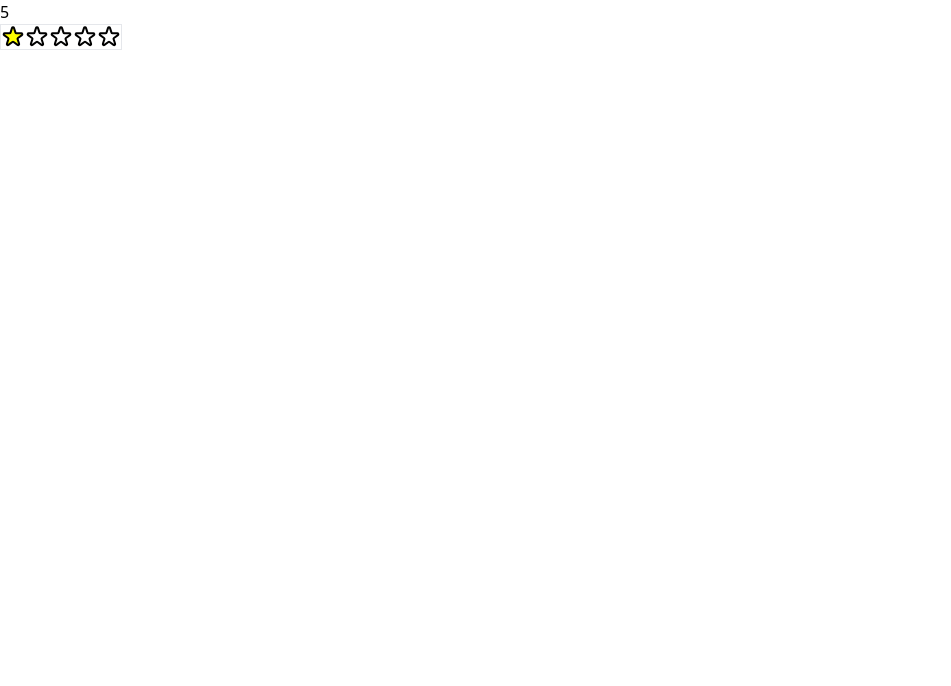
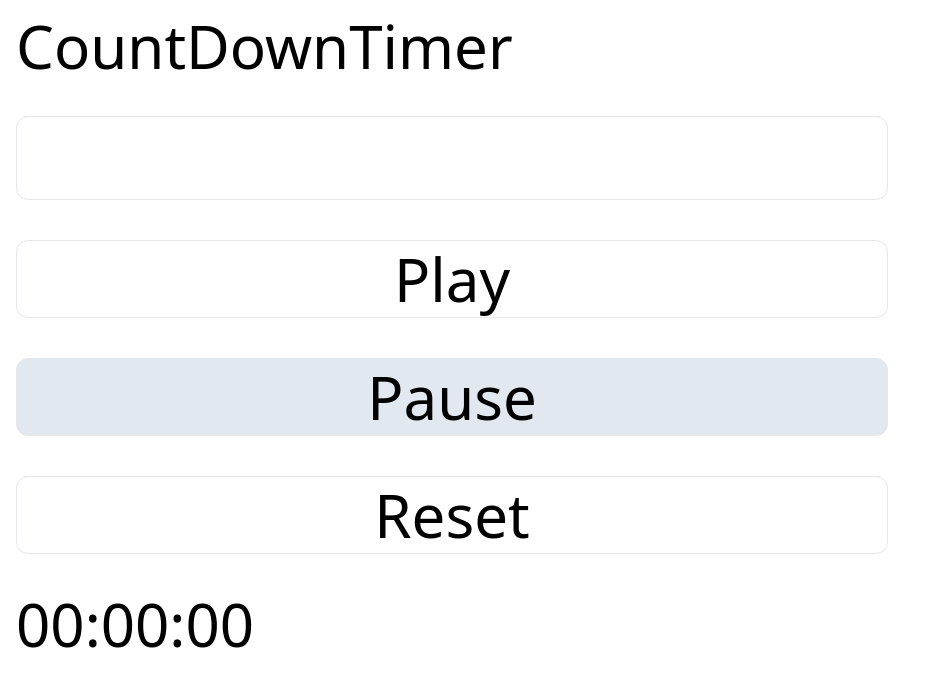
Before and after one commit to bhimanshukalra/algochurn-practice, a React (Vite) app: page / in a window 1280 px wide. Shown: the top 686 px of the page, without its empty margins (0-951 px from the left). Built offline with nearby package versions, Linux system fonts and the light colour scheme.

Commit message:
Chore: added CountDownTimer solution

```diff
--- a/src/App.tsx
+++ b/src/App.tsx
@@ -14,6 +14,7 @@ import UseKeyPressHook from "./solutions/usekeypress-custom-hook";
 import ToastAndNotification from "./solutions/toasts-and-notifications";
 import Polyfills from "./solutions/polyfills";
 import FeedbackStars from "./solutions/feedback-stars";
+import CountDownTimer from "./solutions/countdown-timer";
 /* eslint-enable @typescript-eslint/no-unused-vars */
 
 function App() {
@@ -31,7 +32,8 @@ function App() {
       {/* <LightboxGallery /> */}
       {/* <ToastAndNotification /> */}
       {/* <Polyfills /> */}
-      <FeedbackStars />
+      {/* <FeedbackStars /> */}
+      <CountDownTimer />
     </>
   );
 }
--- /dev/null
+++ b/src/solutions/countdown-timer/index.tsx
@@ -0,0 +1,104 @@
+import { useRef, useState } from "react";
+import { getFormattedNumber } from "./utils";
+
+const TIMER_DELAY = 1000;
+
+const CountDownTimer = () => {
+  const [inputMinutes, setInputMinutes] = useState(0);
+  const currentSecondRef = useRef<number>(0);
+  const currentMinuteRef = useRef<number>(0);
+  const currentHourRef = useRef<number>(0);
+  const intervalIdRef = useRef<number>(0);
+  const [timer, setTimer] = useState(getCurrentTime());
+  const [isTimerActive, setIsTimerActive] = useState(false);
+
+  return (
+    <div className="flex m-4">
+      <div className="flex flex-col">
+        <p className="text-6xl">CountDownTimer</p>
+        <input
+          type="number"
+          onChange={onChangeInputMinutes}
+          className="mt-10 text-6xl border rounded-xl"
+          value={inputMinutes || ""}
+        />
+        <button
+          onClick={onClickPlay}
+          className="p-2 mt-10 text-6xl border disabled:bg-slate-200 rounded-xl"
+          disabled={isTimerActive}
+        >
+          Play
+        </button>
+        <button
+          onClick={onClickPause}
+          className="p-2 mt-10 text-6xl border disabled:bg-slate-200 rounded-xl"
+          disabled={!isTimerActive}
+        >
+          Pause
+        </button>
+        <button
+          onClick={onClickReset}
+          className="p-2 mt-10 text-6xl border rounded-xl"
+        >
+          Reset
+        </button>
+
+        <p className="mt-10 text-6xl">{timer}</p>
+      </div>
+    </div>
+  );
+
+  function onChangeInputMinutes(event: React.ChangeEvent<HTMLInputElement>) {
+    const inputMinutes = Number(event.target.value);
+    setInputMinutes(inputMinutes);
+    currentMinuteRef.current = inputMinutes % 60;
+    currentHourRef.current = Math.floor(inputMinutes / 60);
+    setTimer(getCurrentTime());
+  }
+
+  function onClickPlay() {
+    intervalIdRef.current = setInterval(updateTimer, TIMER_DELAY);
+    setIsTimerActive(true);
+  }
+
+  function onClickPause() {
+    clearInterval(intervalIdRef.current);
+    setIsTimerActive(false);
+  }
+
+  function onClickReset() {
+    currentSecondRef.current = 0;
+    currentMinuteRef.current = 0;
+    currentHourRef.current = 0;
+    setTimer(getCurrentTime());
+    setInputMinutes(0);
+  }
+
+  function getCurrentTime() {
+    return `${getFormattedNumber(currentHourRef.current)}:${getFormattedNumber(
+      currentMinuteRef.current
+    )}:${getFormattedNumber(currentSecondRef.current)}`;
+  }
+
+  function updateTimer() {
+    if (currentSecondRef.current === 0) {
+      if (currentMinuteRef.current > 0) {
+        currentMinuteRef.current = currentMinuteRef.current - 1;
+        currentSecondRef.current = 59;
+      } else if (currentMinuteRef.current === 0) {
+        if (currentHourRef.current > 0) {
+          currentHourRef.current = currentHourRef.current - 1;
+          currentMinuteRef.current = 59;
+          currentSecondRef.current = 59;
+        } else if (currentHourRef.current === 0) {
+          clearInterval(intervalIdRef.current);
+        }
+      }
+    } else {
+      currentSecondRef.current = currentSecondRef.current - 1;
+    }
+    setTimer(getCurrentTime());
+  }
+};
+
+export default CountDownTimer;
--- /dev/null
+++ b/src/solutions/countdown-timer/utils.ts
@@ -0,0 +1,6 @@
+export function getFormattedNumber(input: number) {
+  return input.toLocaleString("en-US", {
+    minimumIntegerDigits: 2,
+    useGrouping: false,
+  });
+}
--- a/src/solutions/polyfills/index.tsx
+++ b/src/solutions/polyfills/index.tsx
@@ -1,3 +1,5 @@
+/* eslint-disable @typescript-eslint/ban-ts-comment */
+// @ts-nocheck
 import { useEffect, useState } from "react";
 
 const Polyfills = () => {
@@ -65,7 +67,6 @@ const myPromiseAll = (promises) => {
     promises.forEach(async (promiseItem) => {
       try {
         const data = await promiseItem;
-        console.log("promiseItem", promiseItem, data);
         result.push(data);
       } catch (e) {
         console.error(e);
```
